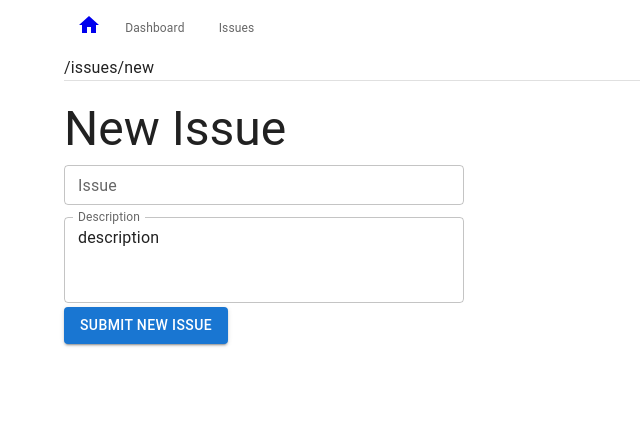
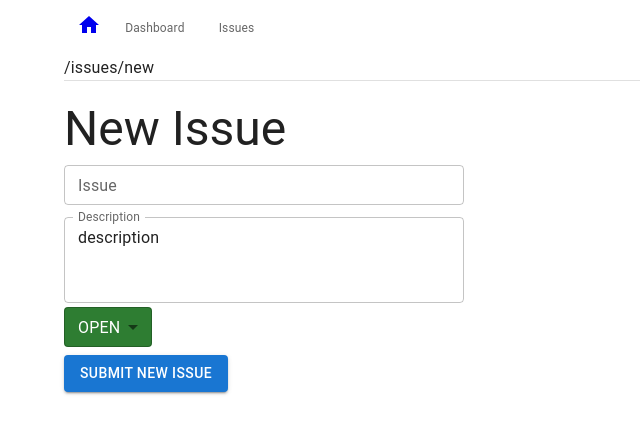
Before and after one commit to bahadorj/issue-tracker, a Next.js app: page /issues/new in a window 1280 px wide. Shown: the top 434 px of the page, without its empty margins (0-640 px from the left). Built offline with nearby package versions, Linux system fonts and the light colour scheme; what @mui/material-nextjs would draw is missing.

Commit message:
Add status to issue form

```diff
--- a/app/api/issues/[id]/route.tsx
+++ b/app/api/issues/[id]/route.tsx
@@ -23,7 +23,11 @@ export async function PATCH(request: NextRequest, { params }: Props) {
 
   const updatedIssue = await prisma.issue.update({
     where: { id: parseInt(params.id) },
-    data: { title: body.title, description: body.description },
+    data: {
+      title: body.title,
+      description: body.description,
+      status: body.status,
+    },
   });
 
   return NextResponse.json(updatedIssue, { status: 200 });
--- a/app/api/issues/route.tsx
+++ b/app/api/issues/route.tsx
@@ -12,7 +12,11 @@ export async function POST(request: NextRequest) {
     });
 
   const newIssue = await prisma.issue.create({
-    data: { title: body.title, description: body.description },
+    data: {
+      title: body.title,
+      description: body.description,
+      status: body.status,
+    },
   });
 
   return NextResponse.json(newIssue, { status: 201 });
--- a/app/components/consts.ts
+++ b/app/components/consts.ts
@@ -3,11 +3,10 @@ export const statusColor: Record<
   | "success"
   | "info"
   | "error"
-  | "default"
+  // | "default"
   | "primary"
   | "secondary"
   | "warning"
-  | undefined
 > = {
   OPEN: "success",
   IN_PROGRESS: "info",
--- a/app/issues/_components/IssueForm.tsx
+++ b/app/issues/_components/IssueForm.tsx
@@ -5,8 +5,11 @@ import {
   Box,
   Button,
   CircularProgress,
+  MenuItem,
+  Select,
   TextField,
   Typography,
+  useTheme,
 } from "@mui/material";
 import { SubmitHandler, useForm } from "react-hook-form";
 import axios from "axios";
@@ -15,8 +18,12 @@ import { zodResolver } from "@hookform/resolvers/zod";
 import { issueSchema } from "@/app/validationSchema";
 import { z } from "zod";
 import { Issue } from "@/app/generated/prisma";
+import { useState } from "react";
+import { statusColor } from "@/app/components/consts";
 
 type IssueFormData = z.infer<typeof issueSchema>;
+
+const statusOptions = Object.values(issueSchema.shape.status.enum);
 
 interface Props {
   issue?: Issue;
@@ -44,6 +51,12 @@ const IssueForm = ({ issue }: Props) => {
       description: "description",
     },
   });
+
+  const [status, setStatus] = useState(
+    issue ? issue?.status : statusOptions[0],
+  );
+
+  const theme = useTheme();
 
   const onSubmit: SubmitHandler<IssueFormData> = async (data) => {
     await new Promise((resolve) => setTimeout(resolve, 1000));
@@ -93,6 +106,34 @@ const IssueForm = ({ issue }: Props) => {
       {errors.description && (
         <Alert severity="error">{errors.description.message}</Alert>
       )}
+      <Select
+        {...register("status")}
+        label="Status"
+        defaultValue={issue?.status}
+        size="small"
+        value={status}
+        onChange={(e) => setStatus(e.target.value)}
+        sx={{
+          marginBottom: 1,
+          "& .MuiSelect-outlined": {
+            bgcolor: theme.palette[statusColor[status]].main,
+            color: "white",
+          },
+        }}
+        variant="outlined"
+      >
+        {statusOptions.map((s) => (
+          <MenuItem
+            key={s}
+            value={s}
+            sx={{ bgcolor: statusColor[s] }}
+            color={statusColor[s]}
+          >
+            {s}
+          </MenuItem>
+        ))}
+      </Select>
+      <div />
       <Button
         disabled={isSubmitting}
         type="submit"
--- a/app/validationSchema.tsx
+++ b/app/validationSchema.tsx
@@ -6,4 +6,5 @@ export const issueSchema = z.object({
     .min(1, "zod -> min -> title error")
     .max(10, "zod -> max -> title error"),
   description: z.string().min(1, "zod -> min -> description -> error"),
+  status: z.enum(["OPEN", "IN_PROGRESS", "CLOSED"]),
 });
```
